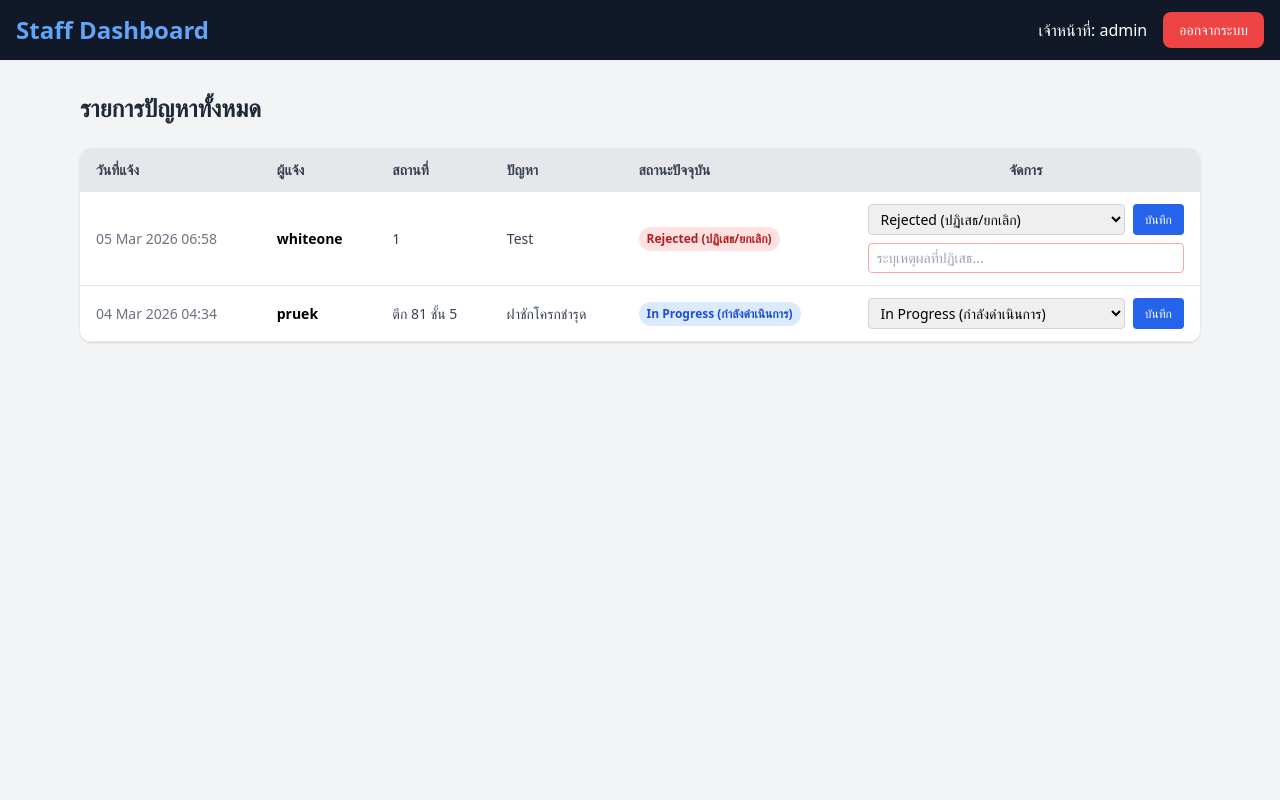
After one commit to VelogaWhite/ProblemInUni-Software, a Django app: page /staff/ in a window 1280 px wide. The commit adds this page. Run offline with Django 5.2, Linux system fonts and the light colour scheme; a user stored in the database is signed in; data comes from the database, SQL or seed files in the repository; both versions use the stored data as it was after the commit; some libraries are stand-ins or nearby versions.

Commit message:
Add new status in models.py and Add staff_dashboard

```diff
--- a/issues/models.py
+++ b/issues/models.py
@@ -3,9 +3,10 @@ from django.contrib.auth.models import User
 
 class Issue(models.Model):
     STATUS_CHOICES = [
-        ('pending', 'รอการถูกยืนยัน'),
-        ('confirmed', 'ยืนยันแล้ว'),
-        ('resolved', 'แก้ไขแล้ว'),
+        ('pending', 'Pending (รอการตรวจสอบ)'),
+        ('in_progress', 'In Progress (กำลังดำเนินการ)'),
+        ('resolved', 'Resolved (แก้ไขแล้ว)'),
+        ('rejected', 'Rejected (ปฏิเสธ/ยกเลิก)'),
     ]
 
     # ผู้ที่รายงานปัญหา (สมชาย)
@@ -23,6 +24,8 @@ class Issue(models.Model):
     # สถานะของปัญหา
     status = models.CharField(max_length=20, choices=STATUS_CHOICES, default='pending')
 
+    rejection_reason = models.TextField(blank=True, null=True)
+
     created_at = models.DateTimeField(auto_now_add=True)
 
     def __str__(self):
--- /dev/null
+++ b/issues/templates/issues/staff_dashboard.html
@@ -0,0 +1,94 @@
+<!DOCTYPE html>
+<html lang="en">
+<head>
+    <meta charset="UTF-8">
+    <title>Staff Dashboard - Problem in Uni</title>
+    <script src="https://cdn.tailwindcss.com"></script>
+</head>
+<body class="bg-gray-100 min-h-screen font-sans">
+    <header class="bg-gray-900 shadow-sm sticky top-0 z-10 text-white">
+        <div class="container mx-auto px-4 py-3 flex justify-between items-center">
+            <a href="{% url 'staff_dashboard' %}" class="text-2xl font-bold text-blue-400">
+                Staff Dashboard
+            </a>
+            <div class="flex items-center gap-4">
+                <span class="font-medium">เจ้าหน้าที่: {{ user.username }}</span>
+                <a href="{% url 'logout' %}" class="bg-red-500 hover:bg-red-600 px-4 py-2 rounded-lg transition text-sm">ออกจากระบบ</a>
+            </div>
+        </div>
+    </header>
+
+    <main class="container mx-auto px-4 py-8 max-w-6xl">
+        <h1 class="text-2xl font-bold text-gray-800 mb-6">รายการปัญหาทั้งหมด</h1>
+
+        <div class="bg-white rounded-xl shadow overflow-x-auto">
+            <table class="w-full text-left border-collapse">
+                <thead>
+                    <tr class="bg-gray-200 text-gray-700 text-sm uppercase">
+                        <th class="py-3 px-4">วันที่แจ้ง</th>
+                        <th class="py-3 px-4">ผู้แจ้ง</th>
+                        <th class="py-3 px-4">สถานที่</th>
+                        <th class="py-3 px-4">ปัญหา</th>
+                        <th class="py-3 px-4">สถานะปัจจุบัน</th>
+                        <th class="py-3 px-4 text-center">จัดการ</th>
+                    </tr>
+                </thead>
+                <tbody class="text-sm">
+                    {% for issue in issues %}
+                    <tr class="border-b hover:bg-gray-50 transition">
+                        <td class="py-3 px-4 text-gray-500">{{ issue.created_at|date:"d M Y H:i" }}</td>
+                        <td class="py-3 px-4 font-semibold">{{ issue.reporter.username }}</td>
+                        <td class="py-3 px-4 text-gray-700">{{ issue.location }}</td>
+                        <td class="py-3 px-4 text-gray-700">{{ issue.description|truncatechars:30 }}</td>
+                        <td class="py-3 px-4">
+                            <span class="inline-block px-2 py-1 text-xs font-semibold rounded-full
+                                {% if issue.status == 'pending' %} bg-yellow-100 text-yellow-700
+                                {% elif issue.status == 'in_progress' %} bg-blue-100 text-blue-700
+                                {% elif issue.status == 'resolved' %} bg-green-100 text-green-700
+                                {% elif issue.status == 'rejected' %} bg-red-100 text-red-700 {% endif %}">
+                                {{ issue.get_status_display }}
+                            </span>
+                        </td>
+                        <td class="py-3 px-4 text-center">
+                            <form action="{% url 'update_issue_status' issue.id %}" method="POST" class="flex flex-col gap-2 items-end">
+                                {% csrf_token %}
+                                <div class="flex gap-2 w-full justify-end">
+                                    <select name="status" onchange="toggleReasonInput(this, {{ issue.id }})" class="border border-gray-300 rounded px-2 py-1 text-sm focus:outline-none focus:border-blue-500 w-full">
+                                        {% for value, label in status_choices %}
+                                            <option value="{{ value }}" {% if issue.status == value %}selected{% endif %}>{{ label }}</option>
+                                        {% endfor %}
+                                    </select>
+                                    <button type="submit" class="bg-blue-600 hover:bg-blue-700 text-white px-3 py-1 rounded text-xs transition whitespace-nowrap">
+                                        บันทึก
+                                    </button>
+                                </div>
+                                <input type="text" name="rejection_reason" id="reason_{{ issue.id }}"
+                                    placeholder="ระบุเหตุผลที่ปฏิเสธ..."
+                                    value="{{ issue.rejection_reason|default_if_none:'' }}"
+                                    class="border border-red-300 rounded px-2 py-1 text-sm w-full focus:outline-none focus:border-red-500 {% if issue.status != 'rejected' %}hidden{% endif %}">
+                            </form>
+                        </td>
+                    </tr>
+                    {% empty %}
+                    <tr>
+                        <td colspan="6" class="py-8 text-center text-gray-500">ไม่มีปัญหาในระบบ</td>
+                    </tr>
+                    {% endfor %}
+                </tbody>
+            </table>
+        </div>
+    </main>
+    <script>
+        function toggleReasonInput(selectElement, issueId) {
+            const reasonInput = document.getElementById('reason_' + issueId);
+            if (selectElement.value === 'rejected') {
+                reasonInput.classList.remove('hidden'); // แสดงช่องกรอก
+                reasonInput.required = true;           // บังคับให้ต้องกรอก
+            } else {
+                reasonInput.classList.add('hidden');    // ซ่อนช่องกรอก
+                reasonInput.required = false;          // ไม่บังคับ
+            }
+        }
+    </script>
+</body>
+</html>
--- a/issues/urls.py
+++ b/issues/urls.py
@@ -10,4 +10,8 @@ urlpatterns = [
     path('login/', views.login_view, name='login'),
     path('logout/', views.logout_view, name='logout'),
     path('register/', views.register_view, name='register'),
+
+    # Staff URLs
+    path('staff/', views.staff_dashboard, name='staff_dashboard'),
+    path('staff/update/<int:issue_id>/', views.update_issue_status, name='update_issue_status'),
 ]
--- a/issues/views.py
+++ b/issues/views.py
@@ -64,17 +64,16 @@ def report_issue(request):
 # ระบบเข้าสู่ระบบ
 def login_view(request):
     if request.method == 'POST':
-        # รับค่าจากฟอร์มในหน้า Profile
         user_name = request.POST.get('username')
         pass_word = request.POST.get('password')
 
-        # ตรวจสอบความถูกต้อง
         user = authenticate(request, username=user_name, password=pass_word)
         if user is not None:
             login(request, user)
-            if user.is_superuser:
-                return redirect('/admin/')
-            return redirect('homepage') # ล็อกอินสำเร็จให้กลับไปหน้า Dashboard
+            # ถ้าเป็น Staff ให้วิ่งไปหน้า Staff Dashboard
+            if user.is_staff or user.is_superuser:
+                return redirect('staff_dashboard')
+            return redirect('homepage')
         else:
             messages.error(request, 'ชื่อผู้ใช้หรือรหัสผ่านไม่ถูกต้อง!')
             return redirect('profile')
@@ -98,3 +97,39 @@ def register_view(request):
         form = RegisterForm()
 
     return render(request, 'issues/register.html', {'form': form})
+
+# ==========================================
+# ส่วนของ Staff
+# ==========================================
+@login_required(login_url='login')
+def staff_dashboard(request):
+    # ป้องกันไม่ให้ User ธรรมดาเข้าหน้านี้
+    if not request.user.is_staff and not request.user.is_superuser:
+        return redirect('homepage')
+
+    issues = Issue.objects.all().order_by('-created_at')
+    return render(request, 'issues/staff_dashboard.html', {
+        'issues': issues,
+        'status_choices': Issue.STATUS_CHOICES
+    })
+
+@login_required(login_url='login')
+def update_issue_status(request, issue_id):
+    if request.method == 'POST' and (request.user.is_staff or request.user.is_superuser):
+        issue = get_object_or_404(Issue, pk=issue_id)
+        new_status = request.POST.get('status')
+        # รับค่าเหตุผลจากฟอร์ม
+        rejection_reason = request.POST.get('rejection_reason', '')
+
+        if new_status in dict(Issue.STATUS_CHOICES).keys():
+            issue.status = new_status
+
+            # ถ้าสถานะเป็น rejected ให้เซฟเหตุผลลงไปด้วย
+            if new_status == 'rejected':
+                issue.rejection_reason = rejection_reason
+            else:
+                issue.rejection_reason = '' # ล้างค่าทิ้งถ้าเปลี่ยนเป็นสถานะอื่น
+
+            issue.save()
+
+    return redirect('staff_dashboard')
```
Also changed, not shown: functional_tests/tests.py (+47 -46 lines), issues/templates/issues/homepage.html (+9 -2 lines), issues/templates/issues/profile.html (+9 -2 lines), db.sqlite3, issues/migrations/0003_alter_issue_status.py (added), 1 other file.
